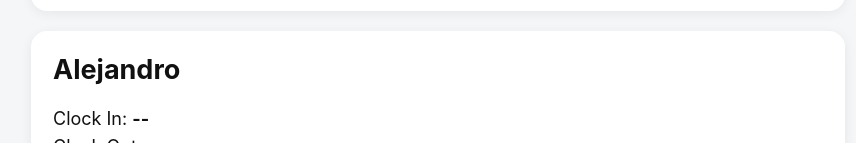
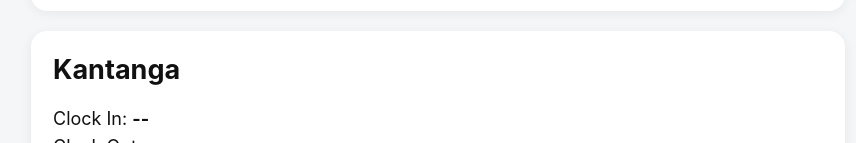
Before and after one commit to Alexav3/attendance, a React (Vite) app: page / in a window 1280 px wide. Shown: the part 492-635 px from the top of the page, without its empty margins (202-1058 px from the left). Built offline with nearby package versions, Linux system fonts and the light colour scheme.

Commit message:
Update App.jsx

```diff
--- a/src/App.jsx
+++ b/src/App.jsx
@@ -1,7 +1,6 @@
 import { useEffect, useMemo, useState } from "react";
 
 const employees = [
-  "Alejandro",
   "Kantanga",
   "Johnny",
   "Oscar",
```
